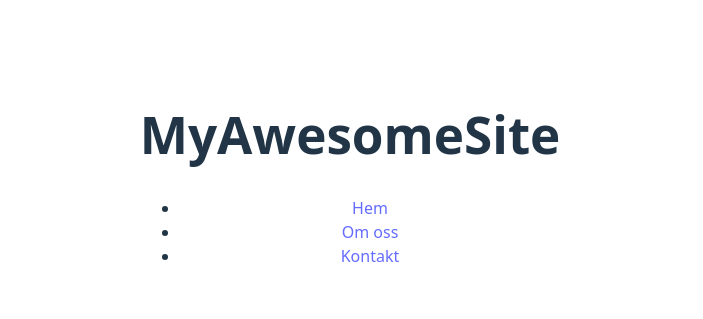
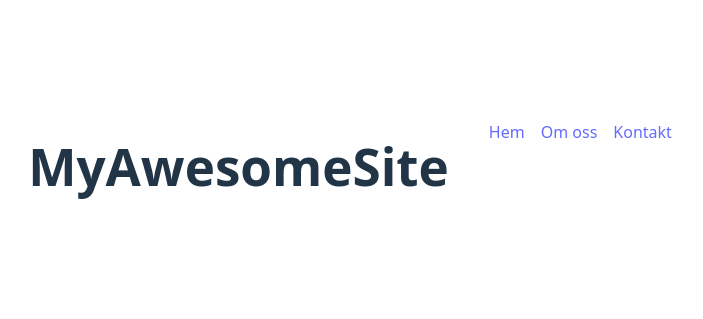
Before and after one commit to sebastiantegel/wie25s-branches, a website built with Vite: page index.html in a window 1280 px wide. Shown: the part 234-553 px from the top of the page, without its empty margins (290-993 px from the left). Built offline with nearby package versions, Linux system fonts and the light colour scheme.

Commit message:
css done for header

```diff
--- a/src/style.css
+++ b/src/style.css
@@ -96,6 +96,9 @@ button:focus-visible {
 }
 
 header {
+  display: flex;
+  justify-content: space-between;
+
   img {
   }
 
@@ -103,5 +106,10 @@ header {
   }
 
   nav {
+    ul {
+      display: flex;
+      gap: 1rem;
+      list-style: none;
+    }
   }
 }
```
